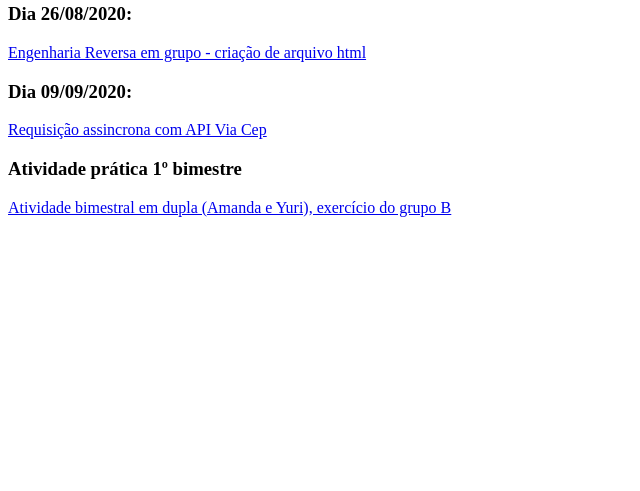
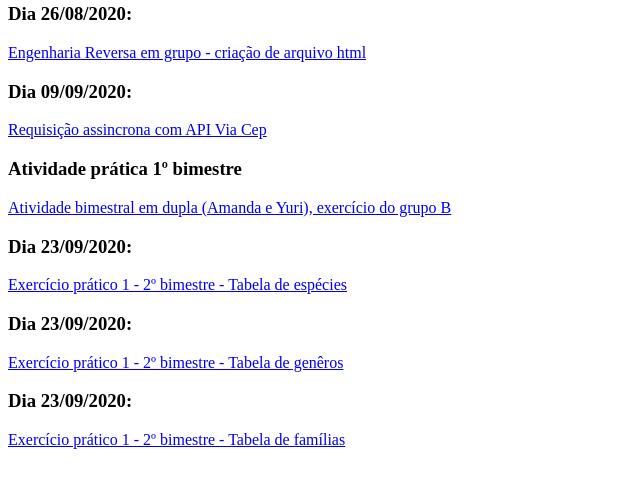
Before and after one commit to Amandacra/Atividades, a PHP site: page / in a window 1280 px wide. Shown: the part 309-800 px from the top of the page, without its empty margins (0-640 px from the left). Run offline with PHP 8.4, Linux system fonts and the light colour scheme.

Commit message:
incluindo link do exercício prático de taxonomia com conexão e visualização do banco

```diff
--- a/index.php
+++ b/index.php
@@ -30,5 +30,17 @@
         <h3>Atividade prática 1º bimestre</h3>
         <a href="AtividadeGrupoB/index.html">Atividade bimestral em dupla (Amanda e Yuri), exercício do grupo B</a>
     </p>
+    <p>
+        <h3>Dia 23/09/2020:</h3>
+        <a href="20200923/especie.php">Exercício prático 1 - 2º bimestre - Tabela de espécies</a>
+    </p>
+    <p>
+        <h3>Dia 23/09/2020:</h3>
+        <a href="20200923/genero.php">Exercício prático 1 - 2º bimestre - Tabela de genêros</a>
+    </p>
+    <p>
+        <h3>Dia 23/09/2020:</h3>
+        <a href="20200923/familia.php">Exercício prático 1 - 2º bimestre - Tabela de famílias</a>
+    </p>
 </body>
 </html>
```
